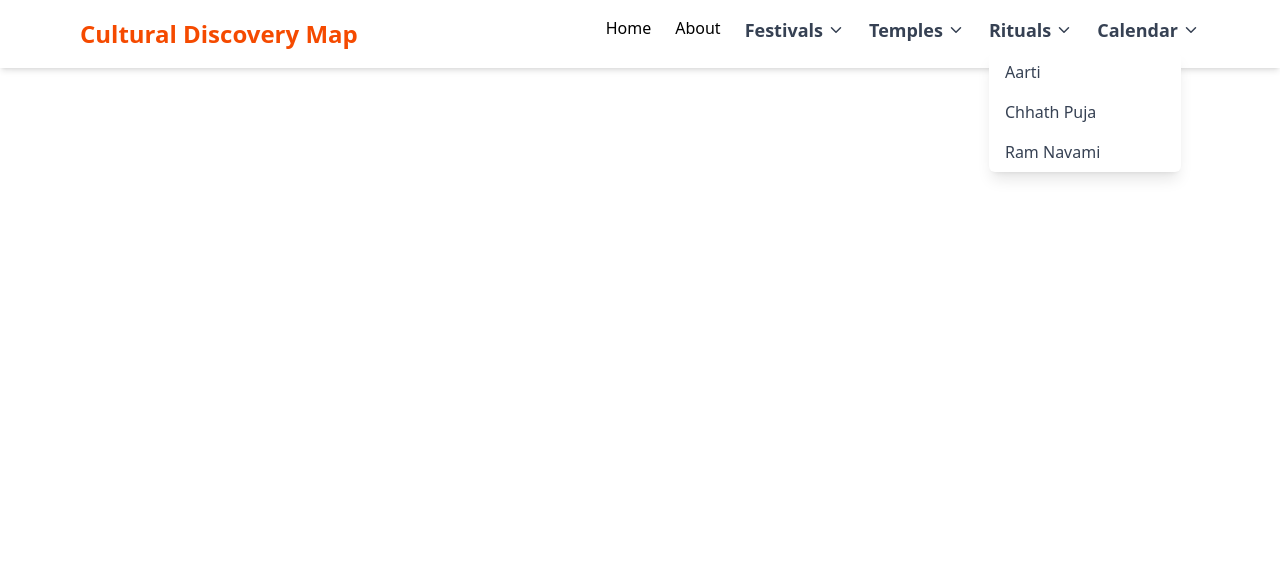
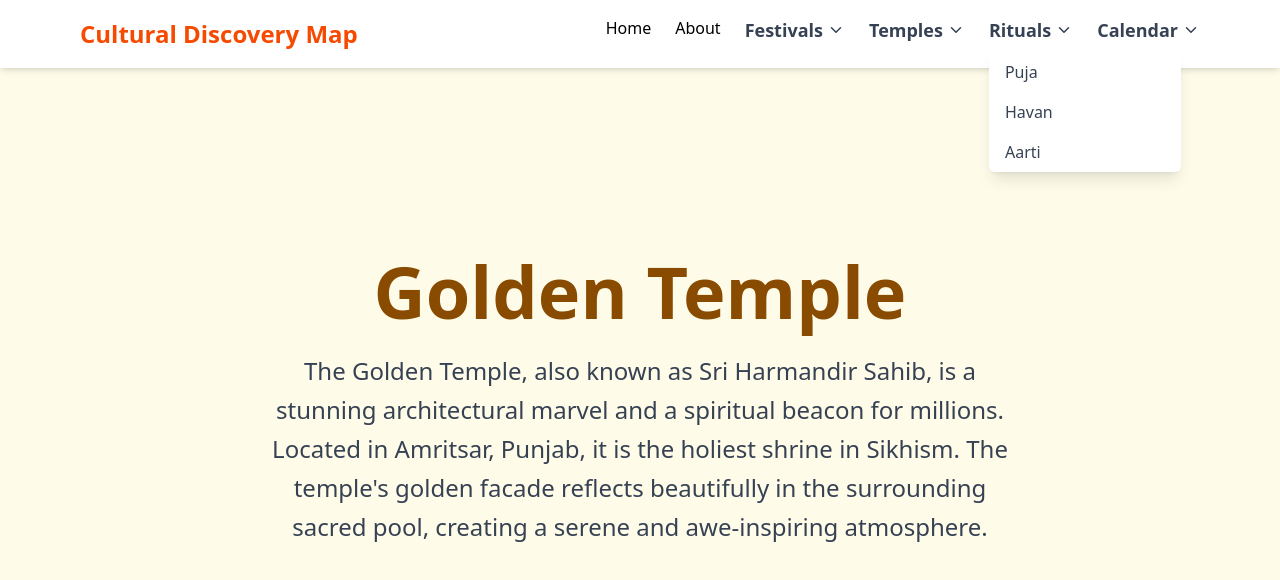
Before and after one commit to GauravOjha2/bulid-wars, a React (Vite) app: page /temples/golden-temple in a window 1280 px wide. Both pictures are taken after a click on the button "Rituals". Shown: the top 580 px of the page. Built offline with nearby package versions, Linux system fonts and the light colour scheme.

Commit message:
more functionalities

```diff
--- a/src/App.jsx
+++ b/src/App.jsx
@@ -8,6 +8,12 @@
 import Christmas from "./Pages/Festivals/Christmas";
 import NextSection from "./Components/Section2";
 import Home from "./Components/Home";
+import Temple1 from "./Pages/Temple1";
+import Temple2 from "./Pages/Temple2";
+import Temple3 from "./Pages/Temple3";
+import Puja from "./Pages/Puja";
+import Havan from "./Pages/Havan";
+import Aarti from "./Pages/Aarti";
 
 function App() {
   return (
@@ -20,6 +26,12 @@
         <Route path="/festivals/holi" element={<Holi />} />
         <Route path="/festivals/navratri" element={<Navratri />} />
         <Route path="/festivals/christmas" element={<Christmas />} />
+        <Route path="/temples/kashi-vishwanath" element={<Temple1 />} />
+        <Route path="/temples/golden-temple" element={<Temple2 />} />
+        <Route path="/temples/meenakshi-temple" element={<Temple3 />} />
+        <Route path="/rituals/puja" element={<Puja />} />
+        <Route path="/rituals/havan" element={<Havan />} />
+        <Route path="/rituals/aarti" element={<Aarti />} />
       </Routes>
     </Router>
   );
--- a/src/Components/NavLinks.jsx
+++ b/src/Components/NavLinks.jsx
@@ -7,9 +7,14 @@
 
 export default function NavLinks({ isMobile }) {
   const [isFestivalsOpen, setIsFestivalsOpen] = useState(false);
+  const [isTemplesOpen, setIsTemplesOpen] = useState(false); // Added state for TemplesDropdown
 
   const toggleFestivalsDropdown = () => {
     setIsFestivalsOpen((prev) => !prev);
+  };
+
+  const toggleTemplesDropdown = () => {
+    setIsTemplesOpen((prev) => !prev); // Toggle function for TemplesDropdown
   };
 
   return (
@@ -26,7 +31,15 @@
         </button>
         {isFestivalsOpen}
       </li>
-      <TemplesDropdown />
+      <li className="relative">
+        <button
+          onClick={toggleTemplesDropdown}
+          className="hover:text-orange-600 transition mb-2"
+        >
+          <TemplesDropdown />
+        </button>
+        {isTemplesOpen}
+      </li>
       <RitualsDropdown />
       <CalendarDropdown />
     </ul>
--- a/src/Components/RitualsDropdown.jsx
+++ b/src/Components/RitualsDropdown.jsx
@@ -1,10 +1,15 @@
 import { useState } from "react";
 import { motion } from "framer-motion";
 import { ChevronDown } from "lucide-react";
+import { Link } from "react-router-dom";
 
 export default function RitualsDropdown() {
   const [isOpen, setIsOpen] = useState(false);
-  const rituals = ["Aarti", "Chhath Puja", "Ram Navami"];
+  const rituals = [
+    { name: "Puja", link: "/rituals/puja" },
+    { name: "Havan", link: "/rituals/havan" },
+    { name: "Aarti", link: "/rituals/aarti" },
+  ];
 
   return (
     <div className="relative">
@@ -27,7 +32,9 @@
               key={index}
               className="px-4 py-2 text-gray-700 hover:bg-orange-100 cursor-pointer"
             >
-              {ritual}
+              <Link to={ritual.link} className="hover:text-orange-600 transition">
+                {ritual.name}
+              </Link>
             </li>
           ))}
         </motion.ul>
--- a/src/Components/TemplesDropdown.jsx
+++ b/src/Components/TemplesDropdown.jsx
@@ -1,10 +1,15 @@
 import { useState } from "react";
 import { motion } from "framer-motion";
 import { ChevronDown } from "lucide-react";
+import { Link } from "react-router-dom";
 
 export default function TemplesDropdown() {
   const [isOpen, setIsOpen] = useState(false);
-  const temples = ["Kashi Vishwanath", "Golden Temple", "Meenakshi Temple"];
+  const temples = [
+    { name: "Kashi Vishwanath", link: "/temples/kashi-vishwanath" },
+    { name: "Golden Temple", link: "/temples/golden-temple" },
+    { name: "Meenakshi Temple", link: "/temples/meenakshi-temple" },
+  ];
 
   return (
     <div className="relative">
@@ -27,7 +32,9 @@
               key={index}
               className="px-4 py-2 text-gray-700 hover:bg-orange-100 cursor-pointer"
             >
-              {temple}
+              <Link to={temple.link} className="hover:text-orange-600 transition">
+                {temple.name}
+              </Link>
             </li>
           ))}
         </motion.ul>
--- /dev/null
+++ b/src/pages/Aarti.jsx
@@ -0,0 +1,8 @@
+export default function Aarti() {
+  return (
+    <div>
+      <h1>Aarti</h1>
+      <p>Details about Aarti.</p>
+    </div>
+  );
+}
--- /dev/null
+++ b/src/pages/Havan.jsx
@@ -0,0 +1,8 @@
+export default function Havan() {
+  return (
+    <div>
+      <h1>Havan</h1>
+      <p>Details about Havan.</p>
+    </div>
+  );
+}
--- /dev/null
+++ b/src/pages/Puja.jsx
@@ -0,0 +1,8 @@
+export default function Puja() {
+  return (
+    <div>
+      <h1>Puja</h1>
+      <p>Details about Puja.</p>
+    </div>
+  );
+}
--- /dev/null
+++ b/src/pages/Temple1.css
@@ -0,0 +1,68 @@
+.temple-page {
+  font-family: "Arial, sans-serif";
+  background: linear-gradient(to bottom, #f7e7ce, #f3d1bf);
+  color: #4b2e83;
+  padding: 20px;
+  text-align: center;
+}
+
+.temple-title {
+  font-size: 3rem;
+  font-weight: bold;
+  margin-bottom: 20px;
+  animation: fadeIn 2s ease-in-out;
+}
+
+.temple-description {
+  font-size: 1.5rem;
+  margin-bottom: 20px;
+  animation: slideIn 2s ease-in-out;
+}
+
+.temple-details h2 {
+  font-size: 2rem;
+  margin-top: 20px;
+  color: #d2691e;
+}
+
+.temple-details p {
+  font-size: 1.2rem;
+  margin: 10px 0;
+}
+
+.temple-animation {
+  margin-top: 30px;
+  font-size: 1.8rem;
+  color: #ff4500;
+  animation: pulse 2s infinite;
+}
+
+/* Animations */
+@keyframes fadeIn {
+  from {
+    opacity: 0;
+  }
+  to {
+    opacity: 1;
+  }
+}
+
+@keyframes slideIn {
+  from {
+    transform: translateY(50px);
+    opacity: 0;
+  }
+  to {
+    transform: translateY(0);
+    opacity: 1;
+  }
+}
+
+@keyframes pulse {
+  0%, 100% {
+    transform: scale(1);
+  }
+  50% {
+    transform: scale(1.1);
+  }
+}
--- /dev/null
+++ b/src/pages/Temple1.jsx
@@ -0,0 +1,27 @@
+import { motion } from "framer-motion";
+
+export default function Temple1() {
+  return (
+    <div className="min-h-screen bg-gray-100 flex flex-col items-center justify-center p-6 font-sans">
+      <motion.h1
+        className="text-5xl font-extrabold text-purple-700 mb-4"
+        initial={{ opacity: 0, y: -50 }}
+        animate={{ opacity: 1, y: 0 }}
+        transition={{ duration: 0.8 }}
+      >
+        Kashi Vishwanath Temple
+      </motion.h1>
+      <motion.p
+        className="text-lg text-gray-700 text-center max-w-2xl leading-relaxed"
+        initial={{ opacity: 0 }}
+        animate={{ opacity: 1 }}
+        transition={{ duration: 1.2, delay: 0.5 }}
+      >
+        The Kashi Vishwanath Temple is one of the most famous Hindu temples
+        dedicated to Lord Shiva. Located in Varanasi, it stands on the western
+        bank of the holy river Ganga. The temple has been a central place of
+        worship for Hindus and holds immense cultural and spiritual significance.
+      </motion.p>
+    </div>
+  );
+}
--- /dev/null
+++ b/src/pages/Temple2.jsx
@@ -0,0 +1,28 @@
+import { motion } from "framer-motion";
+
+export default function Temple2() {
+  return (
+    <div className="bg-yellow-50 min-h-screen flex flex-col items-center justify-center p-6">
+      <motion.h1
+        className="text-5xl md:text-7xl font-extrabold text-yellow-800 mb-6"
+        initial={{ opacity: 0, y: -50 }}
+        animate={{ opacity: 1, y: 0 }}
+        transition={{ duration: 0.8 }}
+      >
+        Golden Temple
+      </motion.h1>
+      <motion.p
+        className="text-lg md:text-2xl text-gray-700 text-center max-w-3xl leading-relaxed"
+        initial={{ opacity: 0, y: 50 }}
+        animate={{ opacity: 1, y: 0 }}
+        transition={{ duration: 1 }}
+      >
+        The Golden Temple, also known as Sri Harmandir Sahib, is a stunning
+        architectural marvel and a spiritual beacon for millions. Located in
+        Amritsar, Punjab, it is the holiest shrine in Sikhism. The temple's
+        golden facade reflects beautifully in the surrounding sacred pool,
+        creating a serene and awe-inspiring atmosphere.
+      </motion.p>
+    </div>
+  );
+}
--- /dev/null
+++ b/src/pages/Temple3.jsx
@@ -0,0 +1,24 @@
+import { motion } from "framer-motion";
+
+export default function Temple3() {
+  return (
+    <motion.div
+      className="p-8 bg-gray-100 text-center"
+      initial={{ opacity: 0, y: 50 }}
+      animate={{ opacity: 1, y: 0 }}
+      transition={{ duration: 0.8 }}
+    >
+      <h1 className="text-5xl font-bold text-purple-700 mb-4">
+        Meenakshi Temple
+      </h1>
+      <p className="text-2xl text-gray-700 leading-relaxed">
+        The Meenakshi Temple, located in Madurai, Tamil Nadu, is one of the most
+        iconic temples in India. Dedicated to Goddess Meenakshi and Lord
+        Sundareswarar, the temple is renowned for its stunning architecture,
+        intricate carvings, and vibrant gopurams (towering gateways). It is a
+        symbol of Tamil culture and spirituality, attracting millions of
+        devotees and tourists every year.
+      </p>
+    </motion.div>
+  );
+}
```
